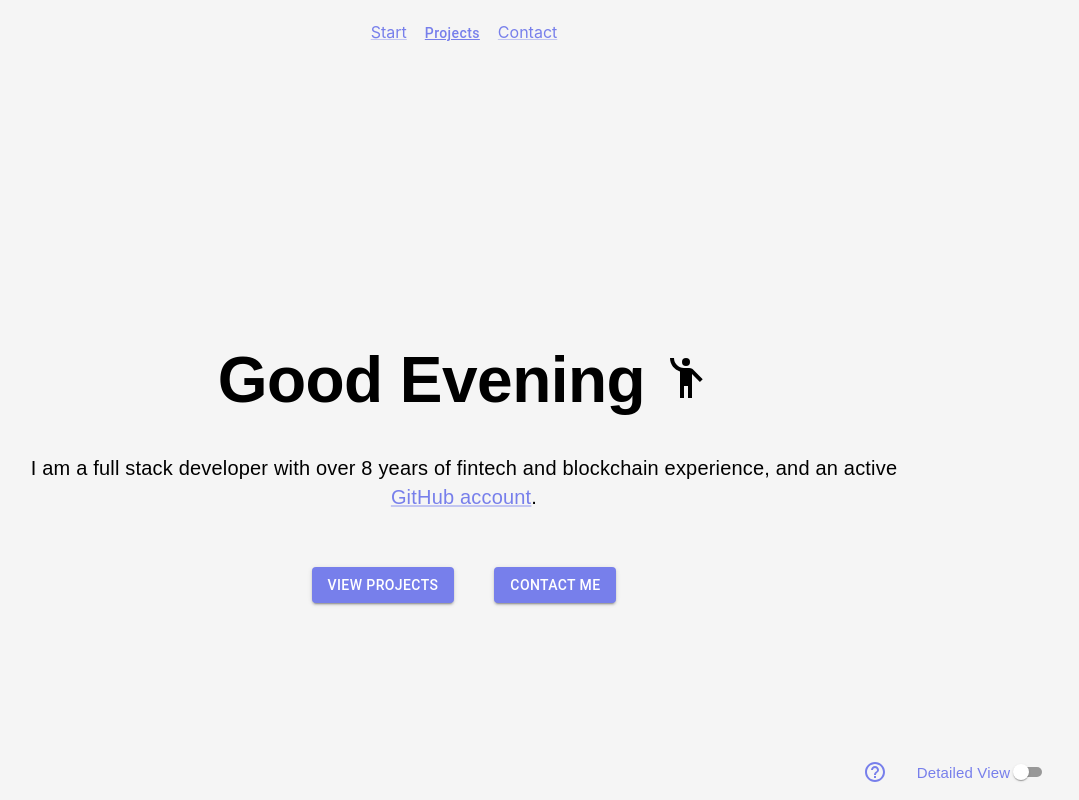
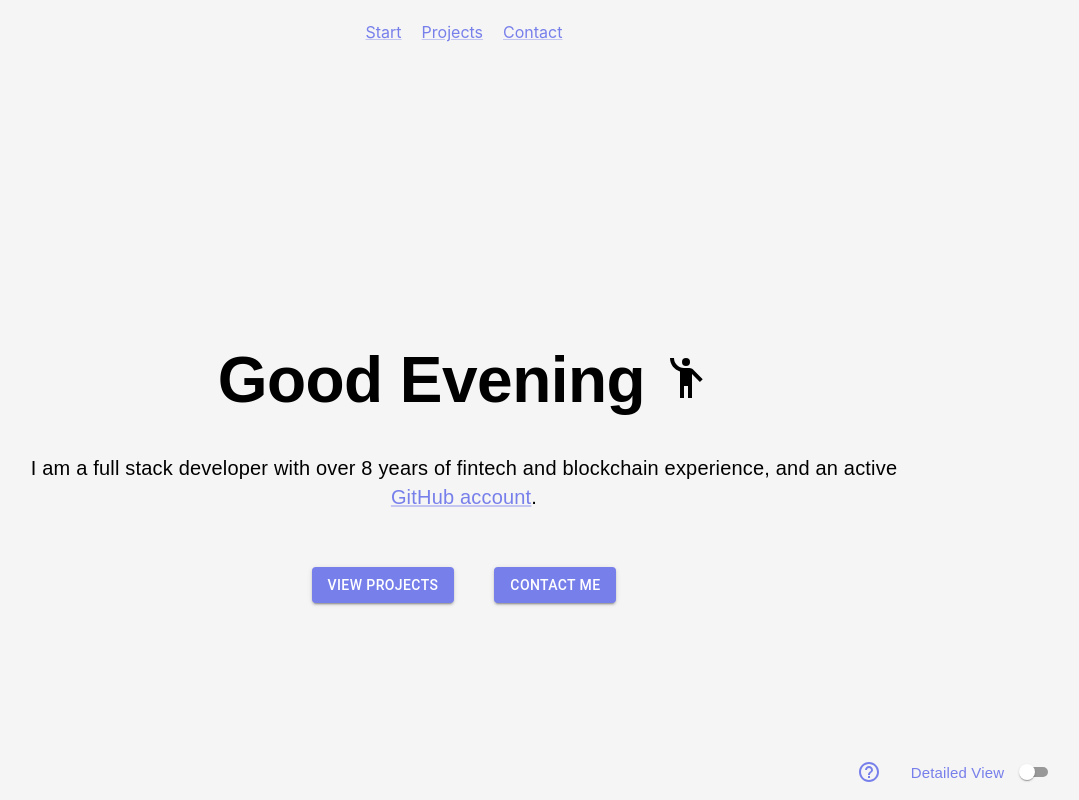
Before and after one commit to hal-alex/personal-site-mui, a React (Create React App) app: page / in a window 1280 px wide. Shown: the top 800 px of the page, without its empty margins (176-1255 px from the left). Built offline with nearby package versions, Linux system fonts and the light colour scheme.

Commit message:
fixed projects header styling

```diff
--- a/src/components/DropdownMenu.js
+++ b/src/components/DropdownMenu.js
@@ -5,14 +5,6 @@ import MenuItem from "@mui/material/MenuItem"
 import { Link, Box } from "@mui/material"
 
 export default function BasicMenu() {
-  const styles = {
-    dropdownMenu: {
-      textTransform: "capitalize",
-      pt: "9px",
-      textDecoration: "underline",
-    },
-  }
-
   const [anchorEl, setAnchorEl] = useState(null)
   const open = Boolean(anchorEl)
   const handleClick = (event) => {
@@ -23,17 +15,17 @@ export default function BasicMenu() {
   }
 
   return (
-    <Box>
-      <Button
-        id="basic-button"
-        aria-controls={open ? "basic-menu" : undefined}
-        aria-haspopup="true"
-        aria-expanded={open ? "true" : undefined}
-        onClick={handleClick}
-        sx={styles.dropdownMenu}
-      >
+    <Box
+      sx={{
+        display: "flex",
+        alignItems: "center",
+        cursor: "pointer",
+        padding: "10px",
+      }}
+    >
+      <Link id="basic-button" onClick={handleClick}>
         Projects
-      </Button>
+      </Link>
       <Menu
         id="basic-menu"
         anchorEl={anchorEl}
--- a/src/components/HeaderToggle.js
+++ b/src/components/HeaderToggle.js
@@ -30,6 +30,7 @@ const HeaderToggle = () => {
       <FormControlLabel
         onChange={handleChange}
         control={<Switch size="small" />}
+        sx={{ ml: "1px" }}
       />
     </FormGroup>
   )
```
